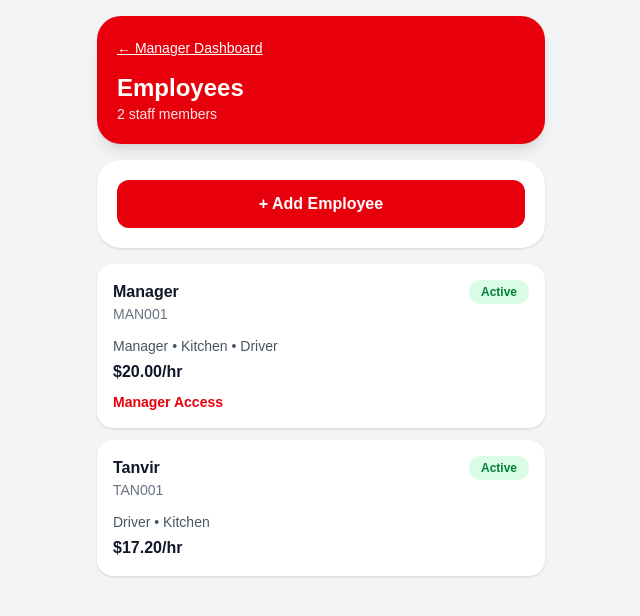
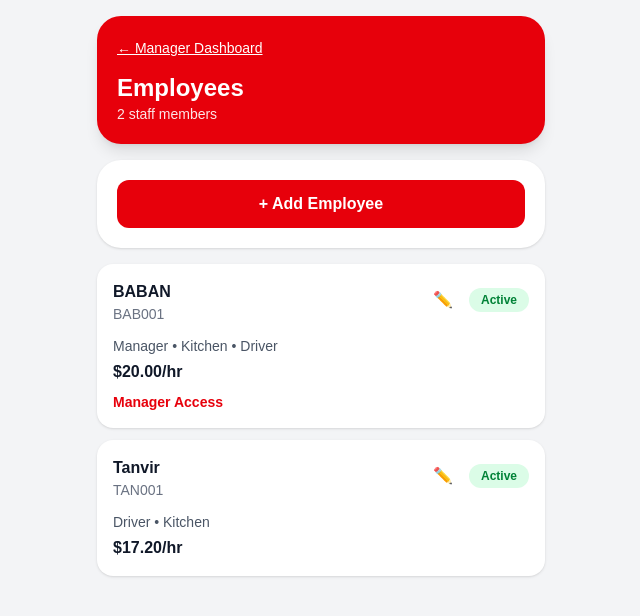
Before and after one commit to magicinlife0812-debug/popular-pizza-staff, a Next.js app in the folder popular-pizza-staff/: page /manager/employees in a window 1280 px wide. Shown: the top 616 px of the page, without its empty margins (319-959 px from the left). Built offline with nearby package versions, Linux system fonts and the light colour scheme.

Commit message:
edit employee button

```diff
--- a/popular-pizza-staff/app/data/employee.ts
+++ b/popular-pizza-staff/app/data/employee.ts
@@ -1,8 +1,8 @@
 export const employees = [
   {
-    id: "MAN001",
+    id: "BAB001",
     pin: "9999",
-    name: "Manager",
+    name: "BABAN",
     roles: ["Manager", "Kitchen", "Driver"],
     hourlyRate: 20,
     canAccessManager: true,
--- a/popular-pizza-staff/app/manager/employees/page.tsx
+++ b/popular-pizza-staff/app/manager/employees/page.tsx
@@ -2,7 +2,12 @@
 
 import Link from "next/link";
 import { useEffect, useState } from "react";
-import { addEmployee, getEmployees, toggleEmployeeActive } from "@/app/lib/employeeStorage";
+import {
+  addEmployee,
+  getEmployees,
+  toggleEmployeeActive,
+} from "@/app/lib/employeeStorage";
+
 const availableRoles = ["Driver", "Kitchen", "Manager"];
 
 type Employee = {
@@ -18,6 +23,10 @@ type Employee = {
 export default function ManagerEmployeesPage() {
   const [employees, setEmployees] = useState<Employee[]>([]);
   const [showAddEmployee, setShowAddEmployee] = useState(false);
+  const [employeeToToggle, setEmployeeToToggle] =
+    useState<Employee | null>(null);
+  const [editingEmployee, setEditingEmployee] =
+    useState<Employee | null>(null);
 
   const [name, setName] = useState("");
   const [employeeId, setEmployeeId] = useState("");
@@ -25,8 +34,6 @@ export default function ManagerEmployeesPage() {
   const [hourlyRate, setHourlyRate] = useState("");
   const [roles, setRoles] = useState<string[]>(["Driver"]);
   const [canAccessManager, setCanAccessManager] = useState(false);
-    const [employeeToToggle, setEmployeeToToggle] = useState<Employee | null>(null);
-
 
   useEffect(() => {
     setEmployees(getEmployees());
@@ -194,12 +201,29 @@ export default function ManagerEmployeesPage() {
 
           <div className="space-y-3">
             {employees.map((employee) => (
-            <div key={employee.id} className="rounded-2xl bg-white p-4 shadow">
-              <div className="flex items-start justify-between">
+              <div
+                key={employee.id}
+                className="rounded-2xl bg-white p-4 shadow"
+              >
+                <div className="flex items-start justify-between gap-3">
                   <div>
-                  <p className="font-bold text-gray-900">{employee.name}</p>
-                  <p className="text-sm text-gray-500">{employee.id}</p>
+                    <p className="font-bold text-gray-900">
+                      {employee.name}
+                    </p>
+
+                    <p className="text-sm text-gray-500">
+                      {employee.id}
+                    </p>
                   </div>
+
+                  <div className="flex items-center gap-2">
+                    <button
+                      type="button"
+                      onClick={() => setEditingEmployee(employee)}
+                      className="rounded-lg p-2 text-gray-500 hover:bg-gray-100"
+                    >
+                      ✏️
+                    </button>
 
                     <button
                       type="button"
@@ -212,7 +236,7 @@ export default function ManagerEmployeesPage() {
                     >
                       {employee.isActive === false ? "Inactive" : "Active"}
                     </button>
-
+                  </div>
                 </div>
 
                 <p className="mt-3 text-sm text-gray-600">
@@ -271,9 +295,33 @@ export default function ManagerEmployeesPage() {
                     : "bg-red-600"
                 }`}
               >
-          {employeeToToggle.isActive === false ? "Activate" : "Deactivate"}
+                {employeeToToggle.isActive === false
+                  ? "Activate"
+                  : "Deactivate"}
               </button>
             </div>
+          </div>
+        </div>
+      )}
+
+      {editingEmployee && (
+        <div className="fixed inset-0 z-50 flex items-center justify-center bg-black/40 p-4">
+          <div className="w-full max-w-sm rounded-3xl bg-white p-6 shadow-xl">
+            <h2 className="text-2xl font-bold text-gray-900">
+              Edit Employee
+            </h2>
+
+            <p className="mt-3 text-gray-600">
+              Editing {editingEmployee.name}
+            </p>
+
+            <button
+              type="button"
+              onClick={() => setEditingEmployee(null)}
+              className="mt-5 w-full rounded-xl bg-red-600 p-3 font-bold text-white"
+            >
+              Close
+            </button>
           </div>
         </div>
       )}
```
Lines whose indentation alone changed are shown as unchanged.
